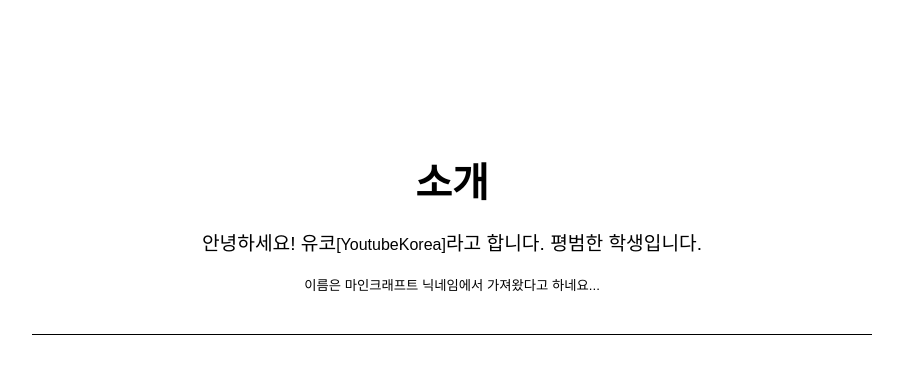
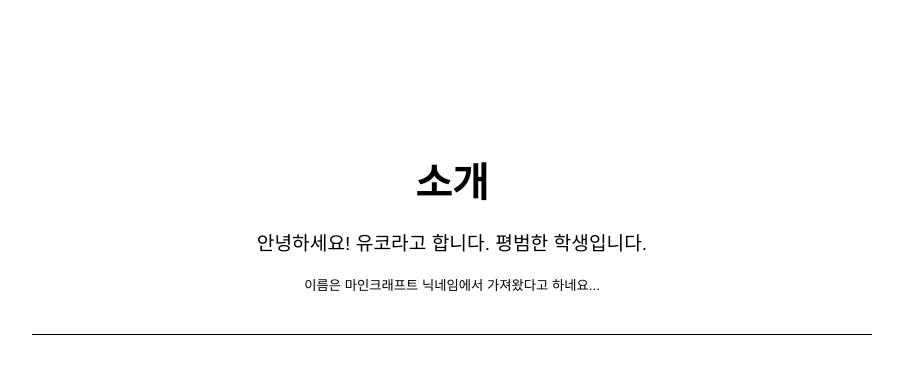
Before and after one commit to mmand263/YukoPort, a plain HTML site: page index.html in a window 1280 px wide. Shown: the part 777-1151 px from the top of the page, without its empty margins (188-1091 px from the left). Drawn offline with Linux system fonts and the light colour scheme.

Commit message:
소개 부분 수정

```diff
--- a/index.html
+++ b/index.html
@@ -33,7 +33,7 @@
     <div class="content">
         <div class="content-item" id="about">
             <h2>소개</h2>
-            <p>안녕하세요! 유코<small>[YoutubeKorea]</a></small>라고 합니다. 평범한 학생입니다.</p>
+            <p>안녕하세요! 유코라고 합니다. 평범한 학생입니다.</p>
             <small>이름은 <a href="https://ko.namemc.com/profile/YouTubeKorea.3" class="no-cursor" target="_blank">마인크래프트 닉네임</a>에서 가져왔다고 하네요...</small>
         </div>
         <div class="content-item" id="skills">
```
